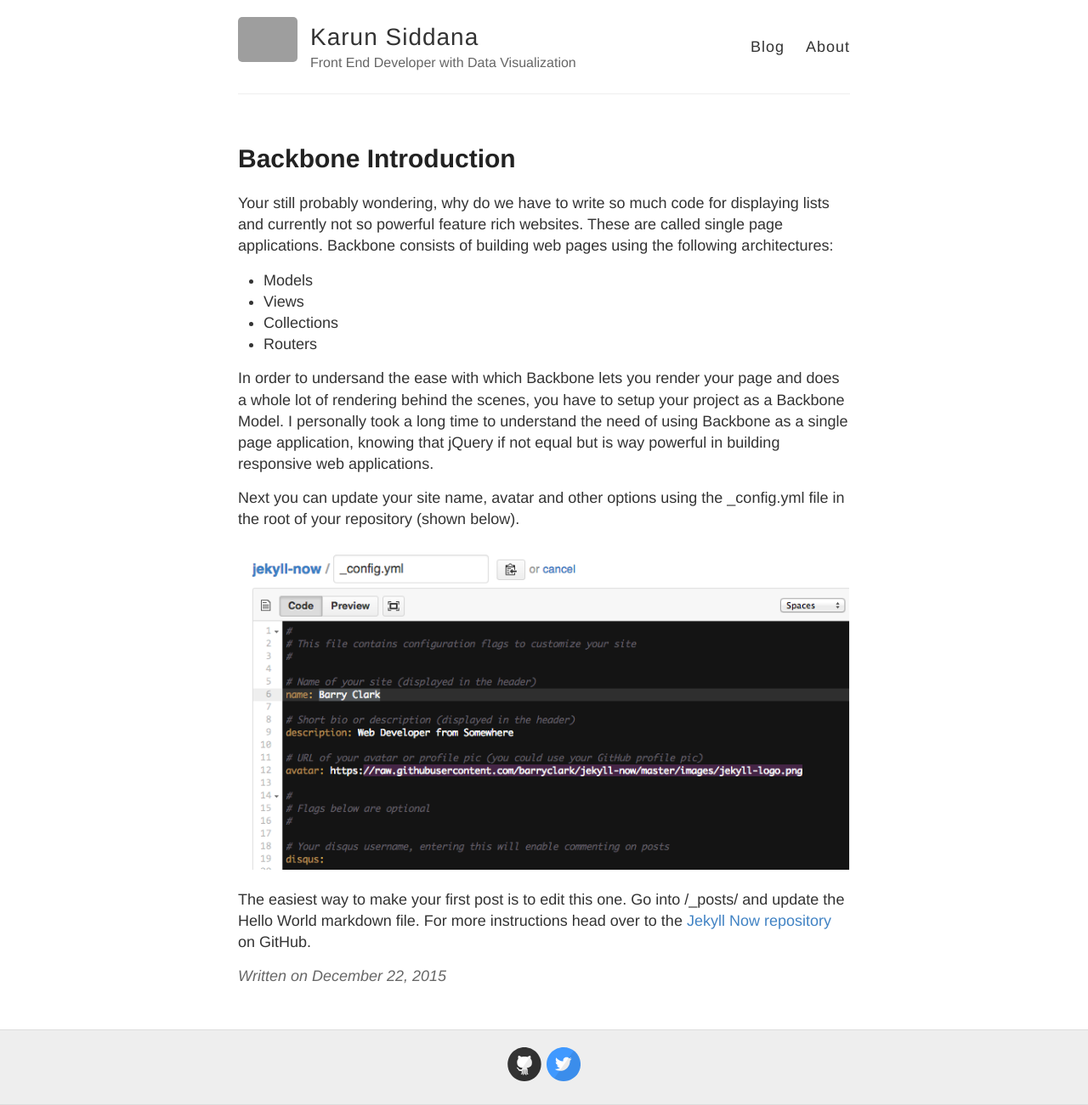
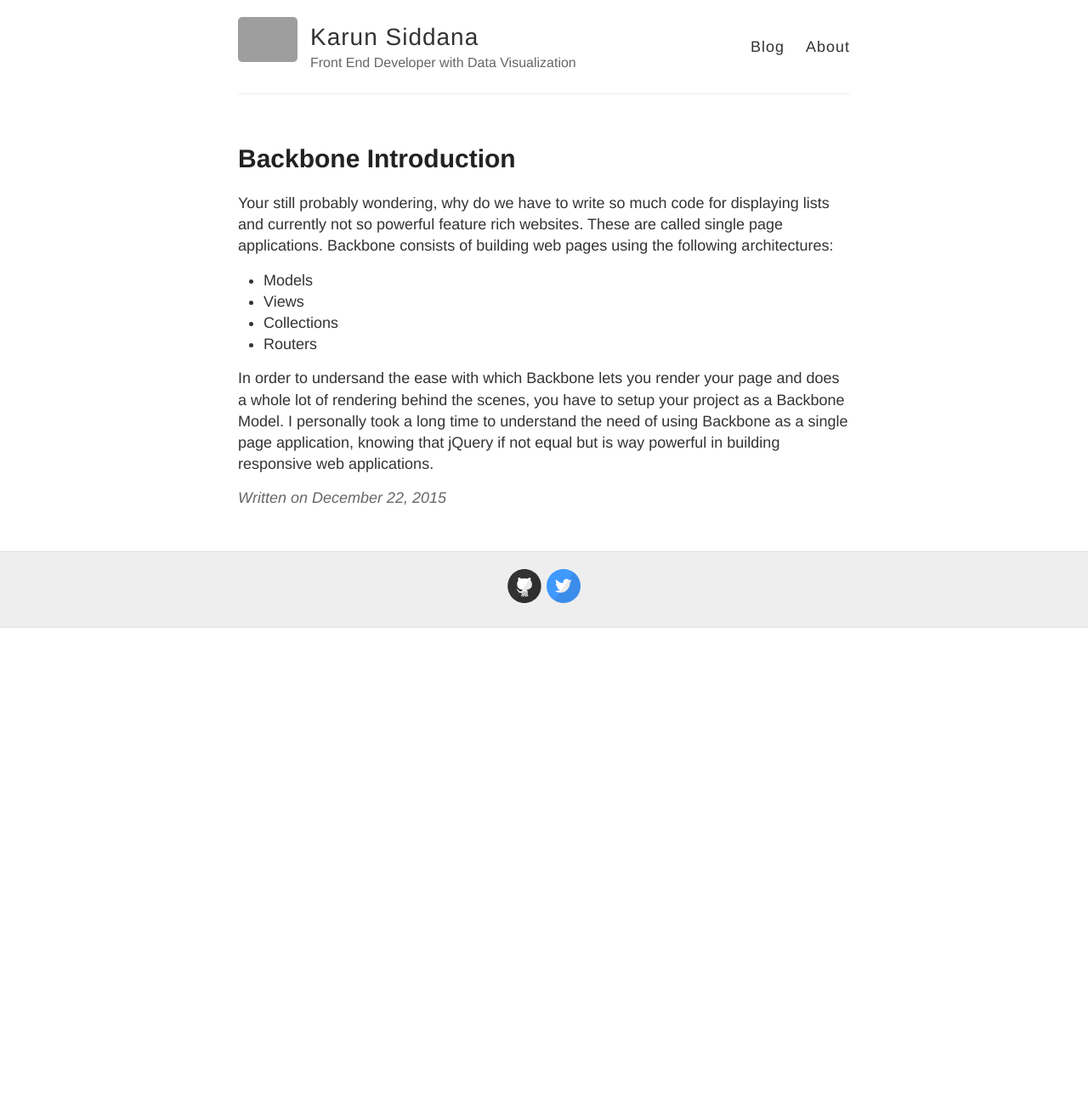
Before and after one commit to ksiddana/ksiddana.github.io, a Jekyll site: the page built from _posts/2015-12-22-Introduction Backbone.md, in a window 1280 px wide. Shown: the whole page at 85% size. Built offline with Jekyll 4.4.1, drawn with Linux system fonts in a browser that asks for light colours; Markdown is read by kramdown in place of the engine named in the settings; after the commit the page ends 900 px from its top, so only the background shows below that; grey boxes are pictures that could not be loaded.

Commit message:
Backbone Introduction

```diff
--- a/_posts/2015-12-22-Introduction Backbone.md
+++ b/_posts/2015-12-22-Introduction Backbone.md
@@ -11,9 +11,3 @@ Your still probably wondering, why do we have to write so much code for displayi
 - Routers
 
 In order to undersand the ease with which Backbone lets you render your page and does a whole lot of rendering behind the scenes, you have to setup your project as a Backbone Model. I personally took a long time to understand the need of using Backbone as a single page application, knowing that jQuery if not equal but is way powerful in building responsive web applications.
-
-Next you can update your site name, avatar and other options using the _config.yml file in the root of your repository (shown below).
-
-![_config.yml]({{ site.baseurl }}/images/config.png)
-
-The easiest way to make your first post is to edit this one. Go into /_posts/ and update the Hello World markdown file. For more instructions head over to the [Jekyll Now repository](https://github.com/barryclark/jekyll-now) on GitHub.
```
